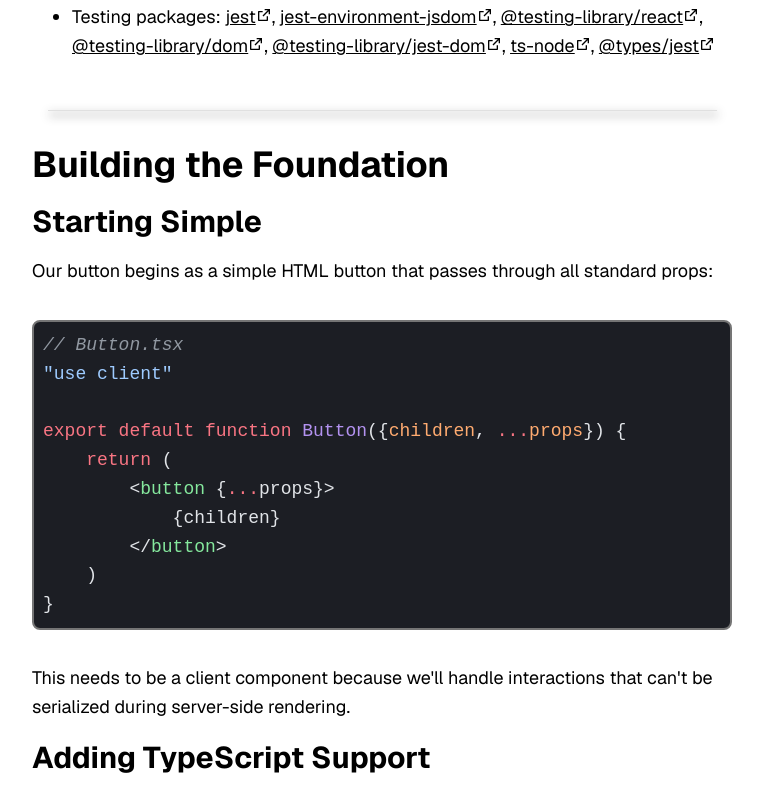
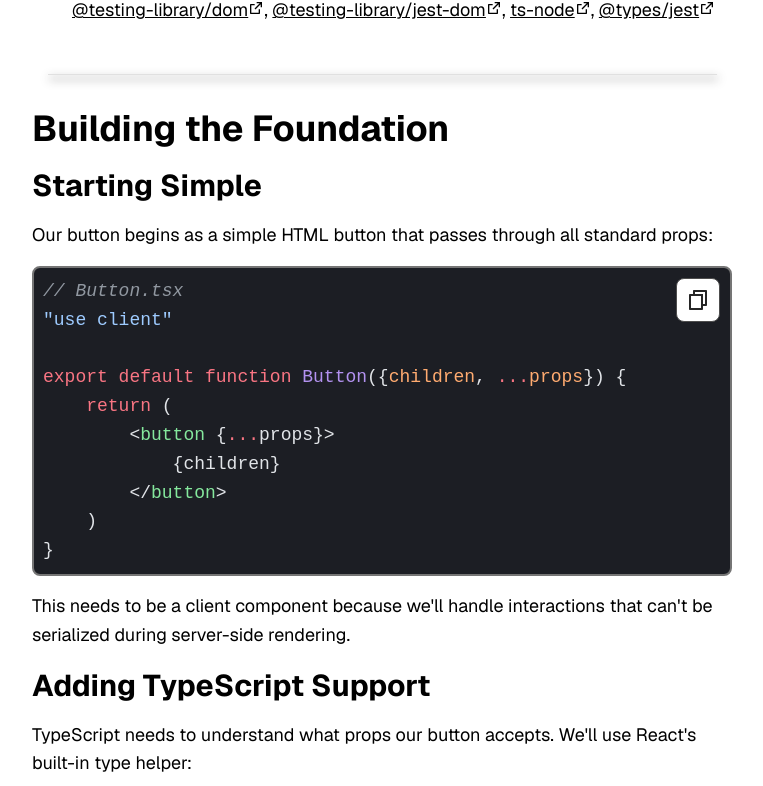
Before and after one commit to codercarl1243/react_components_system, a Next.js app: page /blog/design-system/buttons/base2 in a window 1280 px wide. Shown: the part 1594-2380 px from the top of the page, without its empty margins (64-827 px from the left). Built offline with nearby package versions, Linux system fonts and the light colour scheme.

Commit message:
ADD copy button to code component

```diff
--- a/app/blog/design-system/buttons/base2/page.tsx
+++ b/app/blog/design-system/buttons/base2/page.tsx
@@ -50,7 +50,7 @@ export default function ButtonsBasePage() {
                     <Heading headingLevel={3} id="file-structure">File Structure</Heading>
                     <p>We'll follow a consistent pattern for organizing our components:</p>
 
-                    <Code lang="md" codeString={`components/
+                    <Code lang="md" copyEnabled={false} codeString={`components/
 └── button/
     ├── Button.tsx          // Main component
     ├── useButton.ts        // Logic hook
--- /dev/null
+++ b/app/styles/components/button.copy.css
@@ -0,0 +1,6 @@
+.button--copy {
+
+    &:hover {
+
+    }
+}
--- a/app/styles/components/code.css
+++ b/app/styles/components/code.css
@@ -1,6 +1,19 @@
+    .shiki-wrapper {
+        position: relative;
+        & .button--copy {
+            position: absolute;
+            top: 0.25em;
+            right: 0.25em;
+            display: grid;
+            place-content: center;
+
+        }
+    }
+
     .shiki-wrapper pre {
         max-height: 30rem;
         padding: 0.5em;
+        margin-block: 0;
         border: var(--border-thick);
         border-radius: var(--radius-md);
         overflow: auto;
@@ -22,10 +35,10 @@
         }
     }
 
-    .shiki-wrapper[data-width="full"] pre {
+    /* .shiki-wrapper[data-width="full"] pre {
             width: fit-content;
             max-width: 100%;
-        }
+        } */
 
     @media (max-width: 768px) {
         .shiki-wrapper pre {
--- /dev/null
+++ b/components/button/button.copy.tsx
@@ -0,0 +1,47 @@
+'use client';
+
+import { useState } from 'react';
+import Icon from '../icon';
+import { RiCheckFill, RiErrorWarningLine, RiFileCopyLine } from '@remixicon/react';
+import Button from '@/components/button';
+
+
+interface CopyButtonProps {
+    text: string;
+}
+
+export function CopyButton({ text }: CopyButtonProps) {
+    const [copied, setCopied] = useState(false);
+    const [error, setError] = useState<boolean>(false);
+
+const copyToClipboard = async () => {
+    try {
+        await navigator.clipboard.writeText(text);
+        setCopied(true);
+        setError(false);
+        setTimeout(() => setCopied(false), 500);
+    } catch (err) {
+        setError(true);
+        console.error('Failed to copy text: ', err);
+    }
+};
+
+    return (
+        <Button
+            onClick={copyToClipboard}
+            data-styled='outlined'
+            aria-label="Copy to clipboard"
+            title={error ? 'Copy failed' : copied ? 'Copied!' : 'Copy to clipboard'}
+            className='button--copy'
+            disabled={error}
+        >
+            {error ? (
+                <Icon icon={RiErrorWarningLine} size={24} color={'red'} />
+            ) : copied ? (
+                <Icon icon={RiCheckFill} size={24} color={'green'} />
+            ) : (
+                <Icon icon={RiFileCopyLine} size={24} />
+            )}
+        </Button>
+    );
+}
--- a/components/code/index.tsx
+++ b/components/code/index.tsx
@@ -1,5 +1,6 @@
 import type { BundledLanguage } from 'shiki';
 import { getCustomGithubDark, getHighlighterSingleton } from '@/components/code/highlighter';
+import { CopyButton } from '@/components/button/button.copy';
 
 interface Props {
     codeString: string
@@ -7,6 +8,7 @@ interface Props {
     inline?: boolean;
     layout?: "full" | "bleed" | "content";
     title?: string;
+    copyEnabled?: boolean;
 }
 
 export default async function Code({
@@ -14,7 +16,8 @@ export default async function Code({
     lang = "tsx",
     inline = false,
     layout = "content",
-    title
+    title,
+    copyEnabled = true
 }: Props) {
     if (!codeString.trim()) {
         return null;
@@ -36,10 +39,11 @@ export default async function Code({
 
     if (!inline) {
         return <div
-            className={`shiki-wrapper width-${layout}`}
-            {...(title && { 'aria-label': title, role: "region"  })}
-            dangerouslySetInnerHTML={{ __html: out }}
-        />
+            className={`shiki-wrapper width-${layout}`}>
+            {copyEnabled && <CopyButton text={out}/>}
+            <div {...(title && { 'aria-label': title, role: "region" })}
+                dangerouslySetInnerHTML={{ __html: out }} />
+        </div>
     }
 
     const innerHtml = out.replace(/^.*?<code[^>]*>|<\/code>.*$/gs, "");
```
